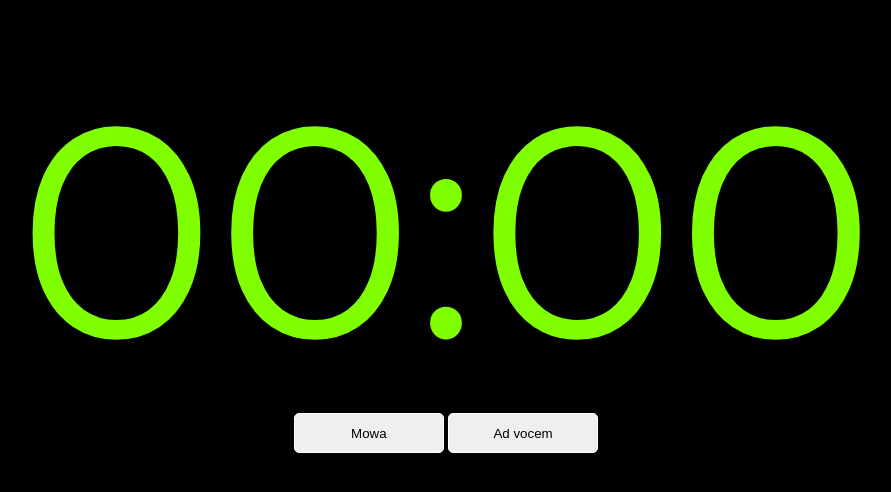
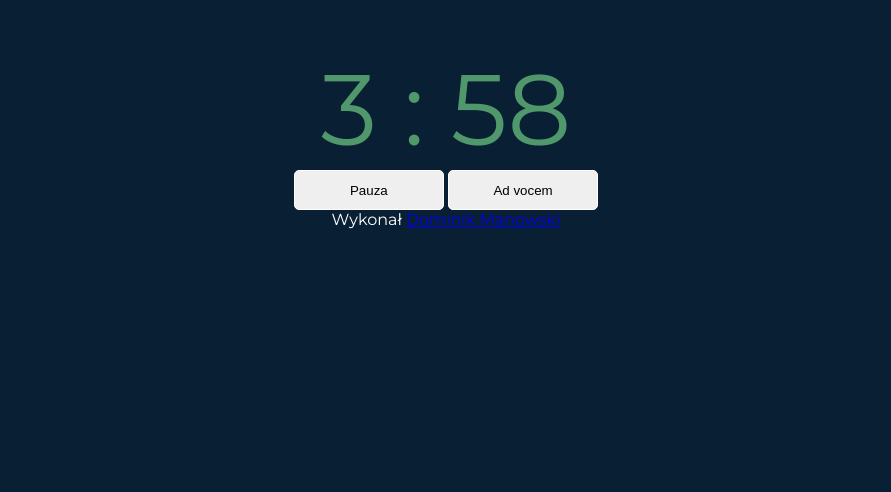
Before and after one commit to dominikmanowski/oxford-timer, a plain HTML site: page index.html in a window 1280 px wide. Both pictures are taken after a click on the button "Mowa". Shown: the whole page, without its empty margins (194-1085 px from the left). Drawn offline with Linux system fonts and the light colour scheme.

Commit message:
timer works

```diff
--- a/index.html
+++ b/index.html
@@ -10,14 +10,17 @@
     <link href="https://fonts.googleapis.com/css?family=Montserrat" rel="stylesheet"> </head>
 <body>
 <main>
-    <div><span id="time">00:00</span></div>
+    <div><span id="timer">0 : 00</span></div>
     <button class="button" id="speech">Mowa</button>
     <button class="button" id="ad-vocem">Ad vocem</button>
 </main>
 
-<footer></footer>
+<footer>
+    <span>Wykonał <a href="https://dominikmanowski.github.io" target="_blank">Dominik Manowski</a></span>
 
-<!--<script src="timer.js"></script>-->
+</footer>
+
+<script src="timer.js"></script>
 <script src="main.js"></script>
 </body>
 </html>
--- a/main.js
+++ b/main.js
@@ -1,14 +1,27 @@
-const TIMER = document.getElementById('time');
-const SPEECH_BTN = document.getElementById('speech');
-const AD_VOCEM = document.getElementById('ad-vocem');
+var timer = document.getElementById('timer');
+var speech = document.getElementById('speech');
+var adVocem = document.getElementById('ad-vocem');
 
+var watch = new Stopwatch(timer);
 
-let countdown = new Timer(TIMER);
+function start() {
+    speech.textContent = 'Pauza';
+    watch.start(241000);
+}
 
-SPEECH_BTN.addEventListener('click', function(){
-    if (countdown.isOn) {
-        countdown.stop()
-    } else {
-        countdown.start()
-    }
+function stop() {
+    speech.textContent = 'Start';
+    watch.stop();
+}
+
+speech.addEventListener('click', function() {
+    watch.isOn ? stop() : start();
 });
+
+adVocem.addEventListener('click', function() {
+    watch.start(31000);
+});
+
+// timer.addEventListener('textContent', function(){
+//     if
+// })
--- a/style.scss
+++ b/style.scss
@@ -1,15 +1,19 @@
 body {
-  background: #000;
+  background: #091F33;
   color: #fff;
   text-align: center;
   font-family: 'Montserrat', sans-serif;
   margin-top: 3em;
 }
 
-#time {
-  font-size: 300px;
+#timer {
+  font-size: 100px;
+  color: #50976C;
+  transition: all 100ms ease;
+}
 
-  color: #7fff00;
+.warning {
+  color: #AB4337;
 }
 
 .button {
--- a/timer.js
+++ b/timer.js
@@ -1,61 +1,60 @@
-function Timer(element) {
-    let time;
-    let interval;
-    let offset;
+function Stopwatch(elem) {
+    var time;
+    var offset;
+    var interval;
 
     function update() {
         if (this.isOn) {
             time += delta();
         }
-        element.textContent = formattedTime;
+
+        elem.textContent = timeFormatter(time);
     }
 
+    function delta() {
+        var now = Date.now();
+        var timePassed = offset - now;
 
-    function delta() {
-        let now = Date.now();
-        let timePassed = offset - now;
         offset = now;
 
-        return timePassed
+        return timePassed;
     }
 
-    function formattedTime(timeInSeconds) {
-        let time = new Date(timeInSeconds);
-        let minutes = time.getMinutes() + ':';
-        let seconds = time.getSeconds().toString();
+    function timeFormatter(time) {
+        time = new Date(time);
 
-        if (minutes === '0:') {
-            minutes = ''
+        var minutes = time.getMinutes();
+        var seconds = time.getSeconds().toString();
+
+        if (minutes === '0') {
+            minutes = '';
         }
 
         if (seconds.length < 2) {
-            seconds = `0${seconds}`
+            seconds = `0${seconds}`;
         }
 
-        return `${minutes}${seconds}`
 
+        return `${minutes} : ${seconds}`;
     }
 
-
-    this.isOn = false;
-
-    this.start = function() {
-        if (!this.isOn) {
-            interval = setInterval(update, 100);
-            offset = Date.now();
-            this.isOn = true;
-        }
-
+    this.start = function(timeAmount) {
+        time = timeAmount;
+        interval = setInterval(update.bind(this), 10);
+        offset = Date.now();
+        this.isOn = true;
     };
 
     this.stop = function() {
-        if (this.isOn) {
-            clearInterval(interval);
-            interval = null;
-            this.isOn = false;
-        }
+        clearInterval(interval);
+        interval = null;
+        this.isOn = false;
     };
+
     this.reset = function() {
-        time = timeAmount
+        time = 0;
+        update();
     };
+
+    this.isOn = false;
 }
```
Also changed, not shown: style.css, 1 other file.
